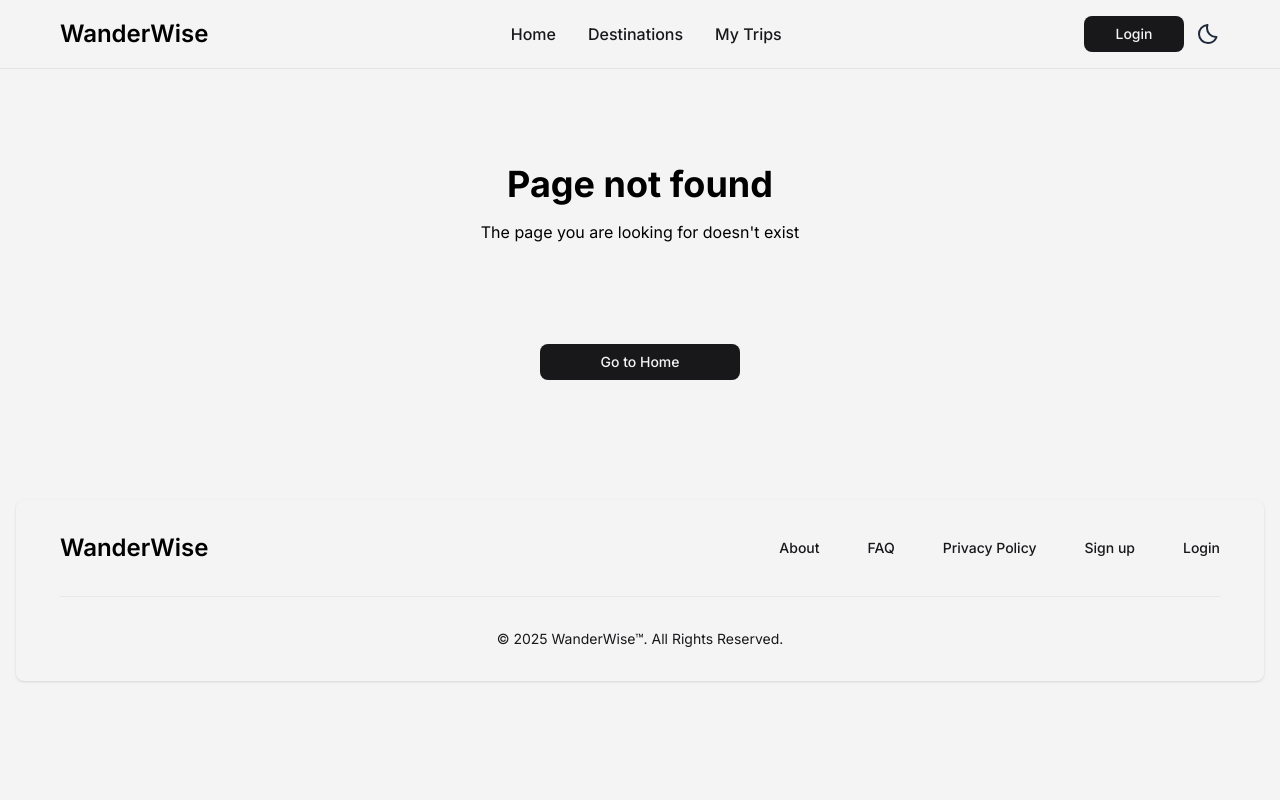
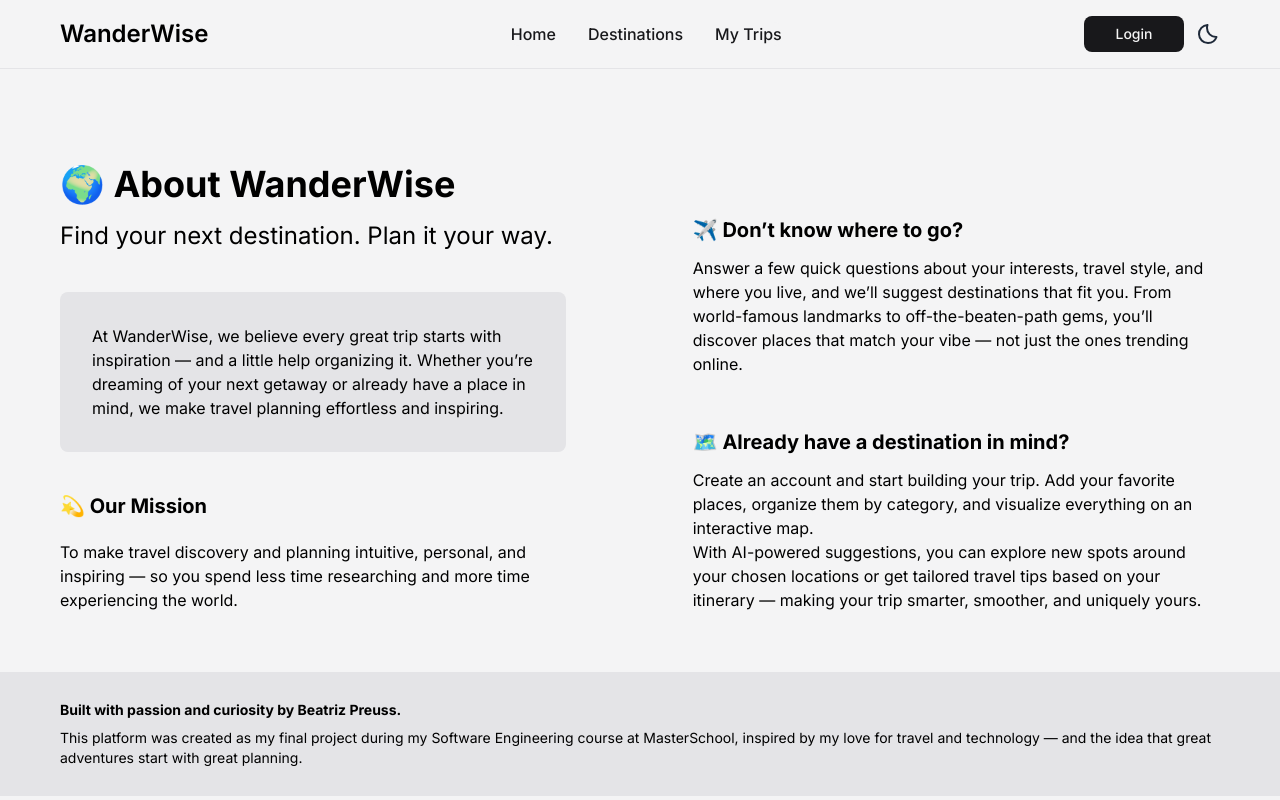
Before and after one commit to beatrizpreuss/trip-app-frontend, a React (Vite) app: page /about in a window 1280 px wide. Shown: the top 800 px of the page. Built offline with nearby package versions, Linux system fonts and the light colour scheme; no server answers.

Commit message:
feat: add About page

```diff
--- a/src/App.jsx
+++ b/src/App.jsx
@@ -6,6 +6,7 @@ import Login from './components/Login'
 import Register from './components/Register'
 import Layout from './components/Layout'
 import Home from './components/Home'
+import About from './components/About'
 import Trips from './components/Trips'
 import TripLayout from './components/TripLayout'
 import TripDetails from './components/TripDetails'
@@ -24,6 +25,7 @@ function App() {
           <Route index element={<Home />} />
           <Route path="/login" element={<Login />} />
           <Route path="/register" element={<Register />} />
+          <Route path="/about" element={<About />} />
 
           <Route element={<PrivateRoute />}>
             <Route path="/trips" element={<TripLayout />}>
--- /dev/null
+++ b/src/components/About.jsx
@@ -0,0 +1,63 @@
+export default function About() {
+
+    return (
+        <>
+        <div className="mt-25 mx-15">
+            <div className="flex flex-row">
+
+
+                <div className="flex flex-col justify-center items-left w-3/5 dark:text-[#dddddd]">
+                    <div>
+                        <h1 className="text-4xl font-bold">🌍 About WanderWise</h1>
+                        <h2 className="mt-4 mb-10 text-2xl">Find your next destination. Plan it your way.</h2>
+                    </div>
+                    <div className="w-8/10 bg-zinc-200 p-8 rounded-lg">
+                        <p className="align-center"> At WanderWise, we believe every great trip starts with inspiration —
+                            and a little help organizing it. Whether you’re dreaming of your next getaway or
+                            already have a place in mind, we make travel planning effortless and inspiring.
+                        </p>
+                    </div>
+                    <div className="w-8/10">
+                        <h2 className="text-xl font-bold mt-10 mb-5">💫 Our Mission</h2>
+                        <p> To make travel discovery and planning intuitive, personal, and inspiring — so you spend
+                            less time researching and more time experiencing the world.
+                        </p>
+                    </div>
+                </div>
+
+                <div className="flex flex-col w-1/2 gap-10 mt-10">
+
+                    <div className="flex flex-col">
+                        <h3 className="font-bold my-3 text-xl">✈️ Don’t know where to go?</h3>
+                        <p> Answer a few quick questions about your interests, travel style, and where you live,
+                            and we’ll suggest destinations that fit you. From world-famous landmarks to off-the-beaten-path
+                            gems, you’ll discover places that match your vibe — not just the ones trending online.
+                        </p>
+                    </div>
+                    <div>
+                        <h3 className="font-bold my-3 text-xl">🗺️ Already have a destination in mind?</h3>
+                        <p> Create an account and start building your trip. Add your favorite places, organize them
+                            by category, and visualize everything on an interactive map.
+                        </p>
+                        <div>
+                            <span>With AI-powered suggestions, you can explore new spots around your chosen locations or get
+                                tailored travel tips based on your itinerary — making your trip smarter, smoother, and uniquely yours.
+                            </span>
+                        </div>
+                    </div>
+                </div>
+
+
+            </div>
+        </div>
+
+        <div className="flex flex-col mt-15 bg-zinc-200 px-15 py-7">
+            <h3 className="text-sm font-bold mb-2">Built with passion and curiosity by Beatriz Preuss. </h3>
+            <p className="text-sm">
+                This platform was created as my final project during my Software Engineering course at MasterSchool,
+                inspired by my love for travel and technology — and the idea that great adventures start with great planning.
+            </p>
+        </div>
+        </>
+    )
+}
--- a/src/components/Footer.jsx
+++ b/src/components/Footer.jsx
@@ -9,13 +9,7 @@ export default function Footer() {
                     </a>
                     <ul className="flex flex-wrap space-x-6 items-center mb-6 text-sm font-medium text-zinc-900 sm:mb-0 dark:text-[#dddddd]">
                         <li>
-                            <a href="#" className="hover:underline me-4 md:me-6">About</a>
-                        </li>
-                        <li>
-                            <a href="#" className="hover:underline me-4 md:me-6">FAQ</a>
-                        </li>
-                        <li>
-                            <a href="#" className="hover:underline me-4 md:me-6">Privacy Policy</a>
+                            <a href="/about" className="hover:underline me-4 md:me-6">About</a>
                         </li>
                         <li>
                             <a href="/register" className="hover:underline me-4 md:me-6">Sign up</a>
```
